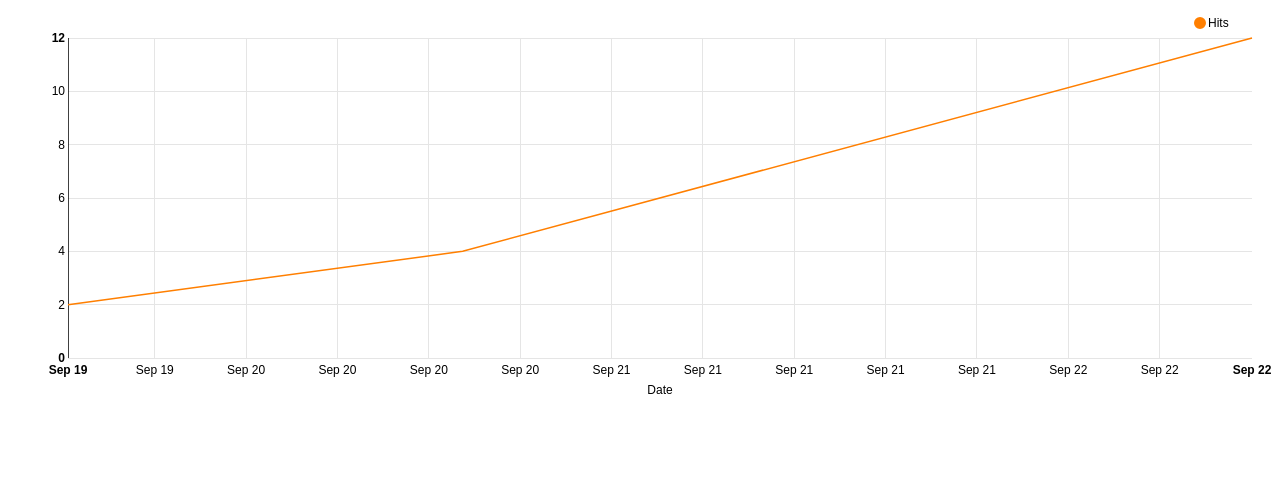
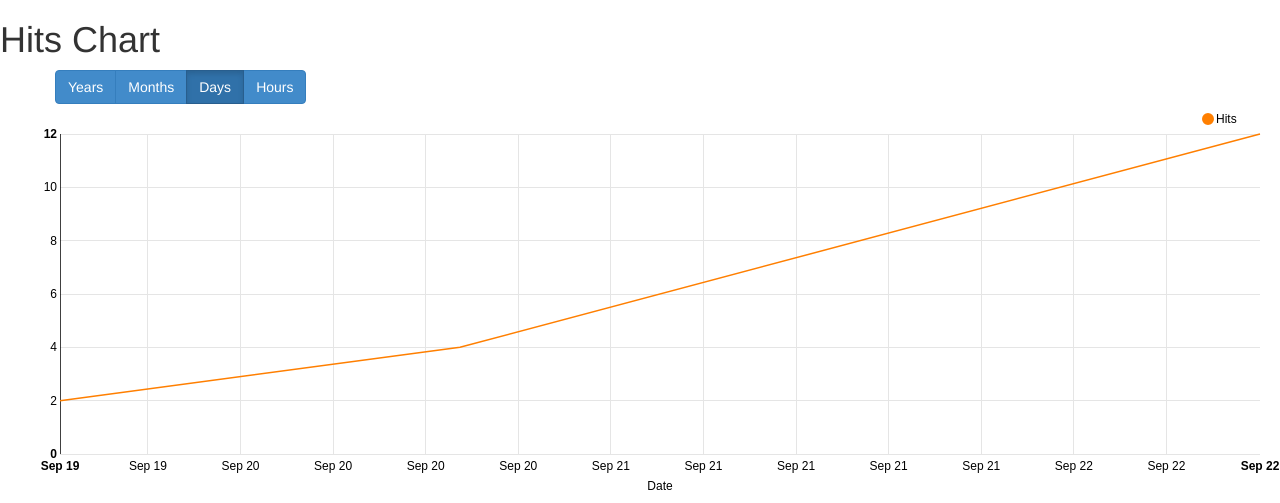
Before and after one commit to mcloudpy/pybilling, a Flask app: page /test in a window 1280 px wide. Shown: the top 503 px of the page. Run offline with Flask 2, Linux system fonts and the light colour scheme; parts of the project's set-up code (start-up, migrations or seed data) failed here and were passed over; some libraries are stand-ins or nearby versions.

Commit message:
Years/Months/Days/Hours view should somewhat be working

```diff
--- a/templates/base.html
+++ b/templates/base.html
@@ -5,6 +5,7 @@
 
 {% block head %}
     <link rel="stylesheet" type="text/css" href="{{ url_for("static", filename="css/nv.d3.css") }}"/>
+    <link rel="stylesheet" type="text/css" href="{{ url_for("static", filename="css/bootstrap.min.css") }}"/>
 {% endblock %}
 </head>
 <body>
@@ -14,6 +15,7 @@
 
 {% block scripts %}
     <script type="text/javascript" src="{{ url_for("static", filename="js/jquery-2.1.1.min.js") }}"></script>
+    <script type="text/javascript" src="{{ url_for("static", filename="js/bootstrap.min.js") }}"></script>
     <script type="text/javascript" src="{{ url_for("static", filename="js/d3.js") }}"></script>
     <script type="text/javascript" src="{{ url_for("static", filename="js/nv.d3.js") }}"></script>
 {% endblock %}
--- a/templates/hits_chart.html
+++ b/templates/hits_chart.html
@@ -14,17 +14,38 @@
     </style>
 
 
-    <div id="chart">
-        <svg></svg>
-    </div>
-
-
 {% endblock head %}
 
 
 
 
 {% block body %}
+
+    <h1>Hits Chart</h1>
+
+    <div class="container">
+        <div class="row">
+            <div class="btn-group" data-toggle="buttons">
+                <label class="btn btn-primary active">
+                    <input type="radio" name="options" id="btn-years" checked>Years
+                </label>
+                <label class="btn btn-primary">
+                    <input type="radio" name="options" id="btn-months">Months
+                </label>
+                <label class="btn btn-primary">
+                    <input type="radio" name="options" id="btn-days">Days
+                </label>
+                <label class="btn btn-primary">
+                    <input type="radio" name="options" id="btn-hours">Hours
+                </label>
+            </div>
+        </div>
+    </div>
+
+    <div id="chart">
+        <svg></svg>
+    </div>
+
 
 {% endblock body %}
 
@@ -35,7 +56,32 @@
 
     <script type="text/javascript">
 
-        $.getJSON("{{ url_for(".hits_test", uid=2) }}", function (data) {
+        $(document).ready( function() {
+            $("#btn-days").click();
+        } );
+
+        $('body').on("click", ".btn", function (ev) {
+            var check = $(".btn-group >> input[checked]");
+            var id = check[0].id;
+
+            var to_date = new Date().toISOString();
+
+            var from_date = null;
+            if(id == "btn-hours")
+                from_date = d3.time.day.offset(new Date(), -1).toISOString();
+            else if(id == "btn-days")
+                from_date = d3.time.day.offset(new Date(), -7).toISOString();
+            else if(id == "btn-months")
+                from_date = d3.time.day.offset(new Date(), -3*30).toISOString();
+            else if(id == "btn-years")
+                from_date = d3.time.day.offset(new Date(), -12*30*3).toISOString();
+
+            DrawHitsChart(from_date, to_date)
+        });
+
+        function DrawHitsChart(from_date, to_date) {
+
+            $.getJSON("{{ url_for(".hits_test", uid=2, from=from_date, to=to_date) }}", function (data) {
                 console.log("GOT: ");
                 console.log(data);
 
@@ -97,10 +143,12 @@
                     nv.utils.windowResize(chart.update);
 
                     return chart;
-            });
+                }); //!
 
 
-        });
+            }); //! getJSON
+
+        } //! DrawHitsChart
 
 
     </script>
```
Lines whose indentation alone changed are shown as unchanged.
